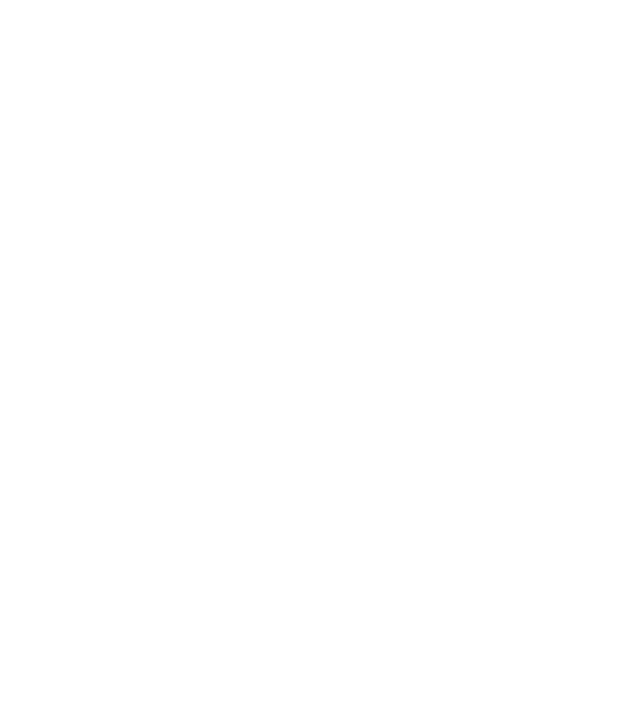
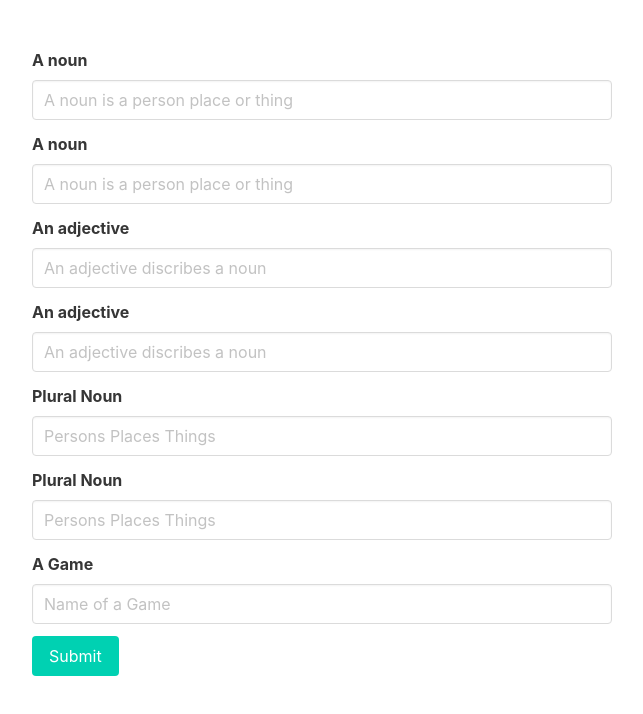
Before and after one commit to Tabitha4/madlibs_lesson, a plain HTML site: page index.html in a window 1280 px wide. Shown: the whole page, without its empty margins (16-659 px from the left). Drawn offline with nearby package versions, Linux system fonts and the light colour scheme.

Commit message:
created the markup for the form

```diff
--- a/index.html
+++ b/index.html
@@ -5,7 +5,63 @@
   <link rel="stylesheet" href="https://cdnjs.cloudflare.com/ajax/libs/bulma/0.6.1/css/bulma.min.css" />
 </head>
   <body>
+    <section class="section columns">
+      <form id="mainForm" class="column is-half">
+        <div class="field">
+          <label class="label">A noun</label>
+            <div class="control">
+              <input required id= "noun1" class="input" type="text" placeholder="A noun is a person place or thing">
+            </div>
+        </div>
 
+      <div class="field">
+        <label class="label">A noun</label>
+          <div class="control">
+            <input required id= "noun2" class="input" type="text" placeholder="A noun is a person place or thing">
+          </div>
+      </div>
+
+      <div class="field">
+        <label class="label">An adjective</label>
+          <div class="control">
+            <input required id= "adjective1" class="input" type="text" placeholder="An adjective discribes a noun">
+          </div>
+      </div>
+
+      <div class="field">
+        <label class="label">An adjective</label>
+          <div class="control">
+            <input required id= "adjective2" class="input" type="text" placeholder="An adjective discribes a noun">
+          </div>
+      </div>
+
+      <div class="field">
+        <label class="label">Plural Noun</label>
+          <div class="control">
+            <input required id= "pluralNouns1" class="input" type="text" placeholder="Persons Places Things">
+          </div>
+      </div>
+
+      <div class="field">
+        <label class="label">Plural Noun</label>
+          <div class="control">
+            <input required id= "pluralNouns2" class="input" type="text" placeholder="Persons Places Things">
+          </div>
+      </div>
+
+      <div class="field">
+        <label class="label">A Game</label>
+          <div class="control">
+            <input required id= "game" class="input" type="text" placeholder="Name of a Game">
+          </div>
+      </div>
+
+      <div class="control">
+        <button class="button is-primary">Submit</button>
+      </div>
+
+      </form>
+  </section>
 
 
 
--- a/main.js
+++ b/main.js
@@ -1 +1,13 @@
-console.log("hello");
+var madlib = `A vacation is when you take a trip to some ________________ place
+with your ________________ family. Usually you go to some place
+that is near a/an ________________ or up on a/an ________________.
+A good vacation place is one where you can ride ________________
+or play ________________ or go hunting for ________________`;
+
+var adjective1 = "";
+var adjective2 = "";
+var noun1 = "";
+var noun2 = "";
+var pluralNoun1 = "";
+var pluralNoun2 = "";
+var game = "";
```
